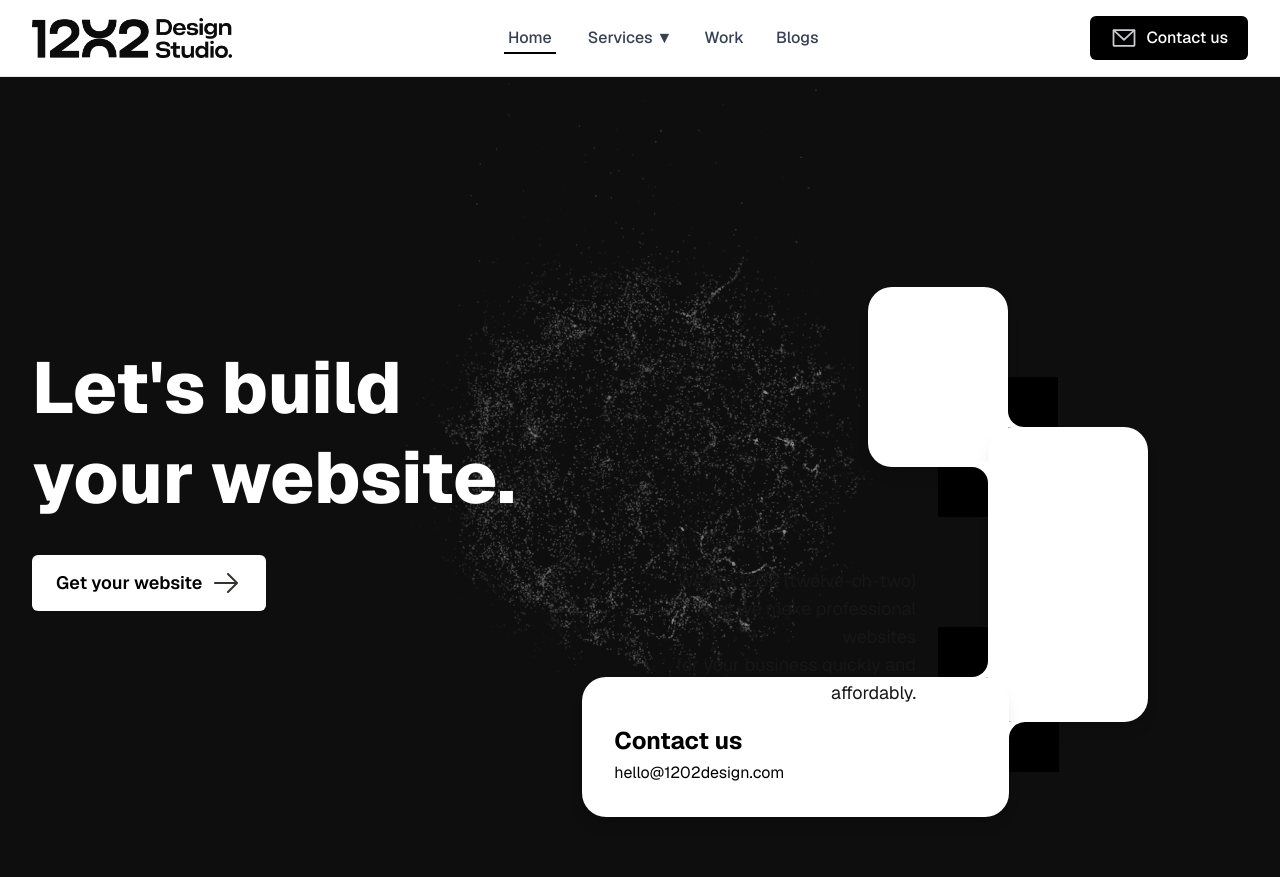
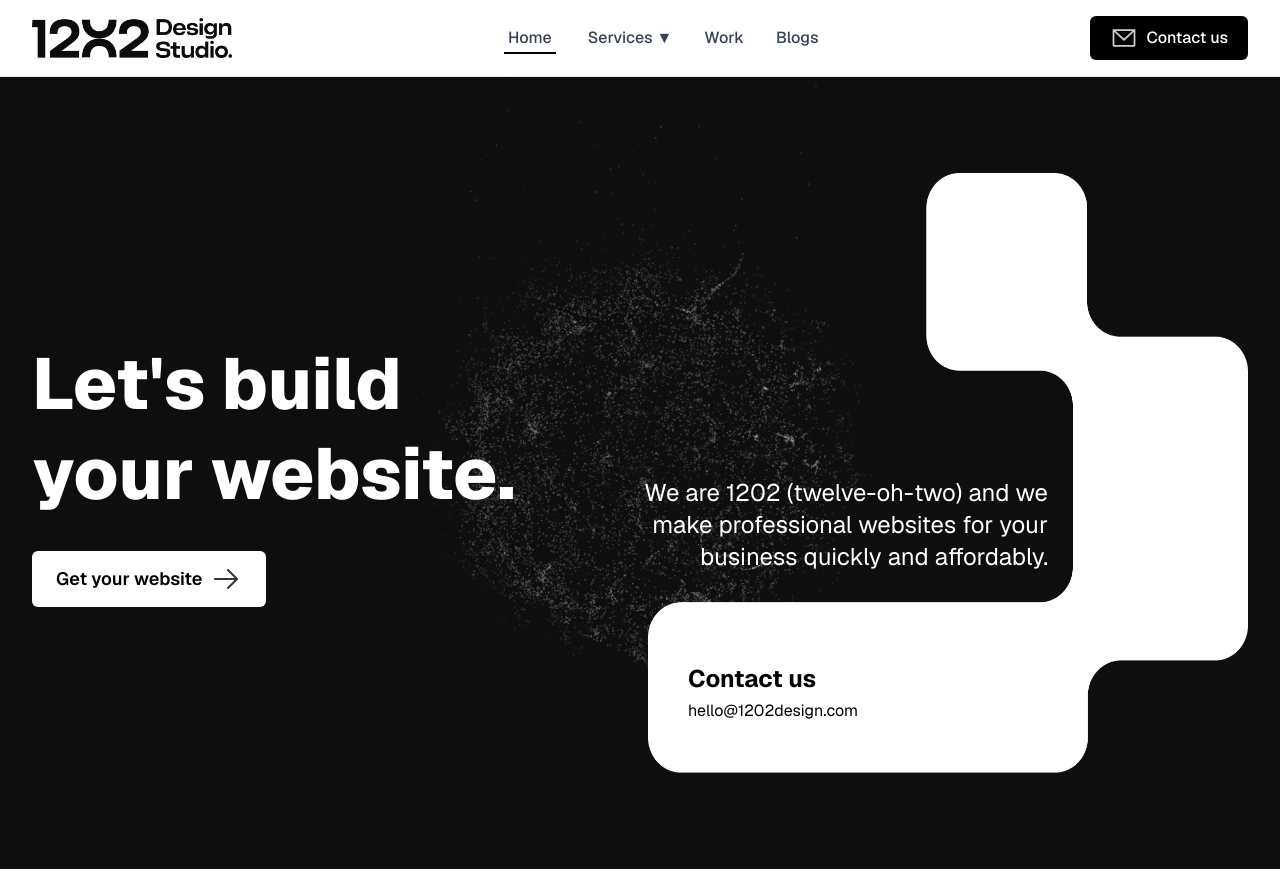
Before and after one commit to hieptth/1202design, a Next.js app: page / in a window 1280 px wide. Built offline with nearby package versions, Linux system fonts and the light colour scheme.

Commit message:
feat(navbar-hero-banner): update white area UI in hero banner (#2)

```diff
--- a/src/components/Banner/index.tsx
+++ b/src/components/Banner/index.tsx
@@ -2,7 +2,7 @@ import Image from 'next/image';
 
 function HeroBanner() {
   return (
-    <section className='relative flex flex-col lg:flex-row items-center justify-between px-4 sm:px-8 py-12 sm:py-24 min-h-[800px] bg-black overflow-hidden'>
+    <section className='relative flex flex-col lg:flex-row items-center lg:justify-between px-4 sm:px-8 py-12 sm:py-24 min-h-[700px] bg-black'>
       {/* Background Particles Image */}
       <div className='absolute inset-0 z-0 w-full h-full pointer-events-none'>
         <Image
@@ -33,44 +33,14 @@ function HeroBanner() {
         </button>
       </div>
       {/* Right: Info Card with 3 rectangles */}
-      <div className='z-10 w-full lg:w-1/2 flex justify-center lg:justify-end items-center mt-8 lg:mt-0 relative'>
-        {/* Rectangle 1 */}
-        <div
-          className='lg:block absolute bg-white rounded-[24px] shadow-lg'
-          style={{
-            width: 140,
-            height: 180,
-            bottom: 80,
-            right: 240,
-            opacity: 1,
-          }}
-        ></div>
-        {/* Rectangle 2 */}
-        <div
-          className='lg:block absolute bg-white rounded-[24px] shadow-lg'
-          style={{
-            width: 160,
-            height: 295,
-            top: 20,
-            right: 100,
-            opacity: 1,
-          }}
-        ></div>
-        {/* Rectangle 3 (main card) */}
-        <div
-          className='bg-white rounded-[24px] p-6 sm:p-8 shadow-lg relative'
-          style={{
-            width: 426.73,
-            height: 140,
-            top: 270,
-            right: 239,
-            opacity: 1,
-            display: 'flex',
-            flexDirection: 'column',
-            justifyContent: 'center',
-          }}
-        >
-          <div className='mt-4 text-center lg:text-left'>
+      <div className='flex items-center gap-8 z-10 relative'>
+        <div className='text-white absolute bottom-[130px] lg:bottom-[200px] right-[130px] lg:right-[200px]'>
+          <p className='lg:w-[450px] text-base lg:text-2xl text-right'>
+            We are 1202 (twelve-oh-two) and we make professional websites for
+            your business quickly and affordably.
+          </p>
+        </div>
+        <div className='absolute bottom-[24px] lg:bottom-[50px] left-10'>
           <div className='font-bold text-black mb-1 text-2xl'>Contact us</div>
           <a
             href='mailto:hello@1202design.com'
@@ -79,96 +49,16 @@ function HeroBanner() {
             hello@1202design.com
           </a>
         </div>
-        </div>
-        <div
-          className='lg:block absolute bg-white'
-          style={{
-            width: 50,
-            height: 50,
-            top: 55,
-            right: 260,
-            opacity: 1,
-          }}
-        ></div>
-        <div
-          className='lg:block absolute bg-black rounded-tr-2xl'
-          style={{
-            width: 50,
-            height: 50,
-            top: 60,
-            right: 260,
-            opacity: 1,
-          }}
-        ></div>
-        <div
-          className='lg:block absolute bg-white'
-          style={{
-            width: 50,
-            height: 50,
-            top: -30,
-            right: 190,
-            opacity: 1,
-          }}
-        ></div>
-        <div
-          className='lg:block absolute bg-black rounded-bl-2xl'
-          style={{
-            width: 50,
-            height: 50,
-            top: -30,
-            right: 190,
-            opacity: 1,
-          }}
-        ></div>
-        <div
-          className='lg:block absolute bg-white'
-          style={{
-            width: 50,
-            height: 50,
-            bottom: -225,
-            right: 189,
-            opacity: 1,
-          }}
-        ></div>
-        <div
-          className='lg:block absolute bg-black rounded-tl-2xl'
-          style={{
-            width: 50,
-            height: 50,
-            bottom: -225,
-            right: 189,
-            opacity: 1,
-          }}
-        ></div>
-        <div
-          className='lg:block absolute bg-white'
-          style={{
-            width: 50,
-            height: 50,
-            bottom: -130,
-            right: 260,
-            opacity: 1,
-          }}
-        ></div>
-        <div
-          className='lg:block absolute bg-black rounded-br-2xl'
-          style={{
-            width: 50,
-            height: 50,
-            bottom: -130,
-            right: 260,
-            opacity: 1,
-          }}
-        ></div>
-        <div className='absolute top-40 right-75 px-4 sm:px-8'>
-          <p className='text-lg mb-4 text-center lg:text-right'>
-            We are 1202 (twelve-oh-two)
-            <br />
-            and we make professional websites
-            <br />
-            for your business quickly and affordably.
-          </p>
-        </div>
+        {/* Image */}
+        <Image
+          src='/assets/union.png'
+          alt='Union image'
+          width={800}
+          height={800}
+          className='w-[400px] h-[400px] lg:w-[600px] lg:h-[600px] mt-8 lg:mt-0'
+        />
+
+        {/* Text Content */}
       </div>
     </section>
   );
```
Also changed, not shown: public/assets/union.png (added). Lines whose indentation alone changed are shown as unchanged.
